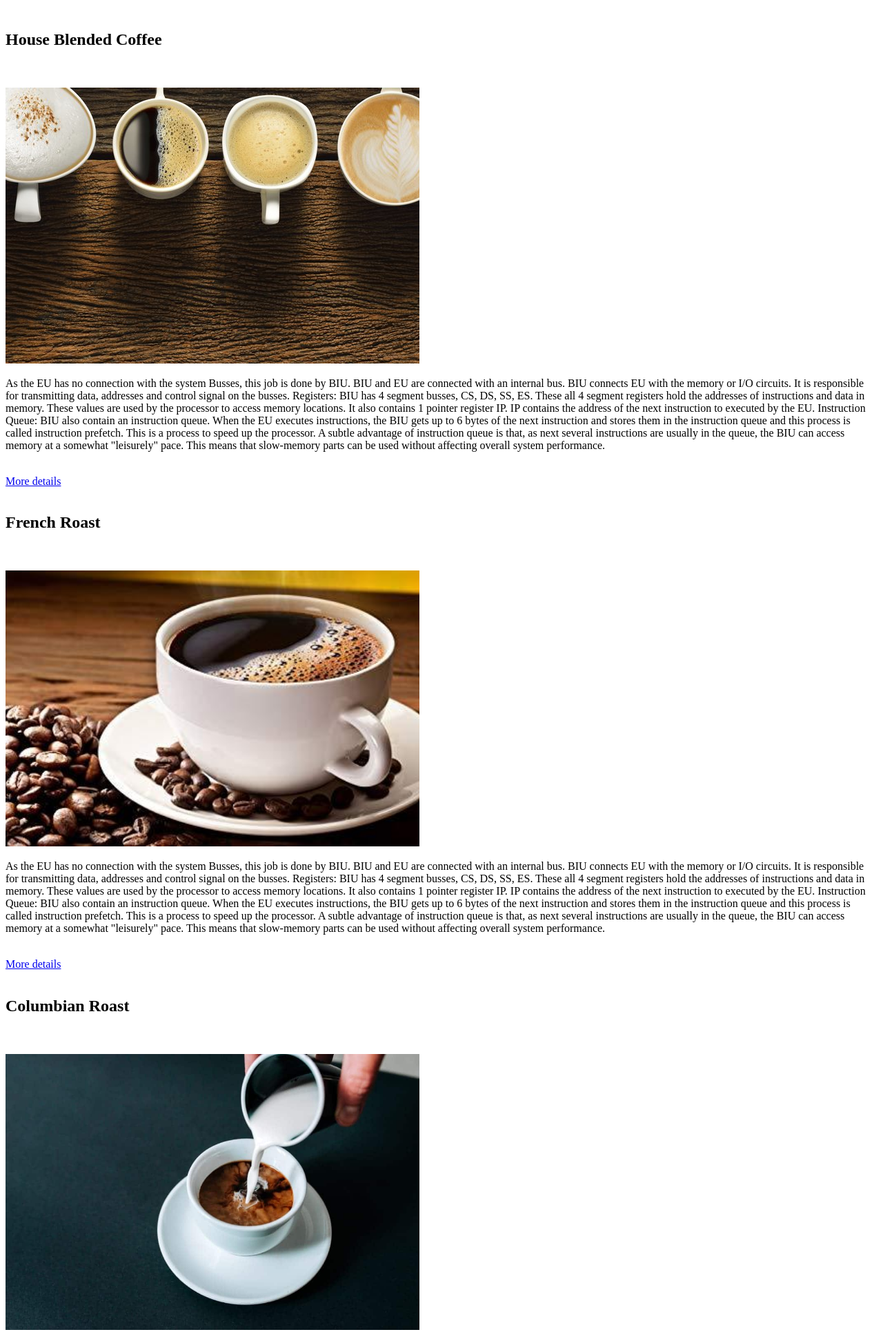
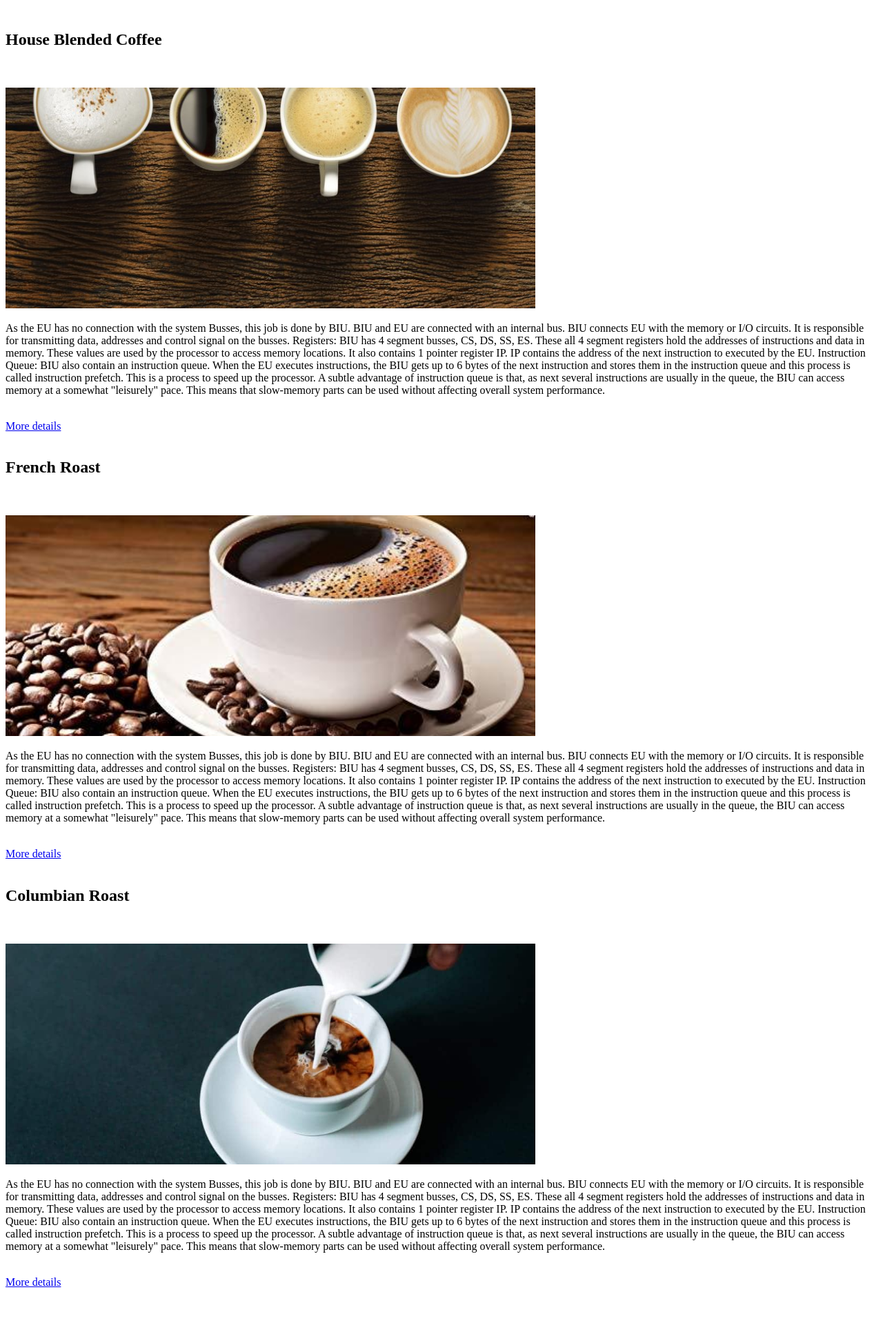
Before and after one commit to Chamalka2000/first_task, a plain HTML site: page index.html in a window 1280 px wide. Shown: the part 1080-3011 px from the top of the page at 69% size. After the commit the page ends 2956 px from the top, so only its background shows below. Drawn offline with Linux system fonts and the light colour scheme.

Commit message:
Update index.html

```diff
--- a/index.html
+++ b/index.html
@@ -7,6 +7,7 @@
         <meta name="img" content="width=device-width, initial-scale=1.0">
         <title> Coffee Bench </title>
         <style> img.wallpaper1 { height: 50vw; width: 100vw; object-fit: cover;} </style>
+        <style> img.wallpaper2 { height: 25vw; width: 60vw; object-fit: cover;} </style>
     </head>
 
     <body>
@@ -28,7 +29,7 @@
         <h2> House Blended Coffee </h2>
         <br>
         <br>
-        <img  style="object-fit: cover;"  src="cover_image.jpg.760x400_q85_crop_upscale.jpg" alt="Image" height="400" width="600">
+        <img  class="wallpaper2"  src="cover_image.jpg.760x400_q85_crop_upscale.jpg" alt="Image" >
         <br>
         <p> As the EU has no connection with the system Busses, this job is done by BIU. BIU and EU are connected with an internal bus. BIU connects EU with the memory or I/O circuits. It is responsible for transmitting data, addresses and control signal on the busses.
 Registers: BIU has 4 segment busses, CS, DS, SS, ES. These all 4 segment registers hold the addresses of instructions and data in memory. These values are used by the processor to access memory locations. It also contains 1 pointer register IP. IP contains the address of the next instruction to executed by the EU.
@@ -42,7 +43,7 @@ Instruction Queue: BIU also contain an instruction queue. When the EU executes i
         <h2> French Roast </h2>
         <br>
         <br>
-        <img style="object-fit: cover;" src="French_roast_coffee1.jpg" alt="Image" height="400" width="600">
+        <img class="wallpaper2" src="French_roast_coffee1.jpg" alt="Image" >
         <br>
         <p> As the EU has no connection with the system Busses, this job is done by BIU. BIU and EU are connected with an internal bus. BIU connects EU with the memory or I/O circuits. It is responsible for transmitting data, addresses and control signal on the busses.
 Registers: BIU has 4 segment busses, CS, DS, SS, ES. These all 4 segment registers hold the addresses of instructions and data in memory. These values are used by the processor to access memory locations. It also contains 1 pointer register IP. IP contains the address of the next instruction to executed by the EU.
@@ -56,7 +57,7 @@ Instruction Queue: BIU also contain an instruction queue. When the EU executes i
         <h2> Columbian Roast </h2>
         <br>
         <br>
-        <img style="object-fit: cover ;" src="shutterstock_1039844635-1.jpg" alt="Image" width="600" height="400">
+        <img class="wallpaper2" src="shutterstock_1039844635-1.jpg" alt="Image" >
         <br>
         <p> As the EU has no connection with the system Busses, this job is done by BIU. BIU and EU are connected with an internal bus. BIU connects EU with the memory or I/O circuits. It is responsible for transmitting data, addresses and control signal on the busses.
 Registers: BIU has 4 segment busses, CS, DS, SS, ES. These all 4 segment registers hold the addresses of instructions and data in memory. These values are used by the processor to access memory locations. It also contains 1 pointer register IP. IP contains the address of the next instruction to executed by the EU.
```
